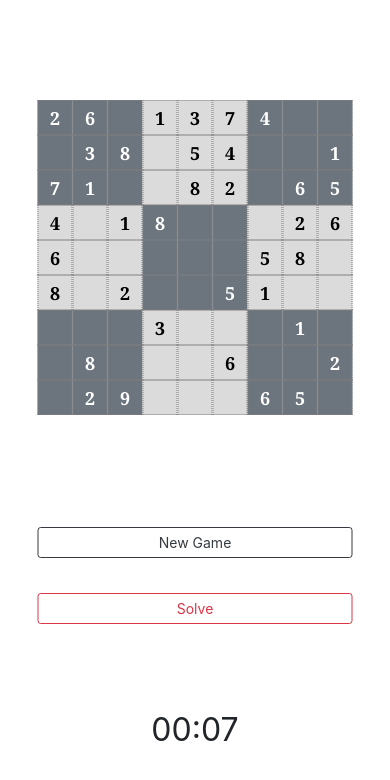
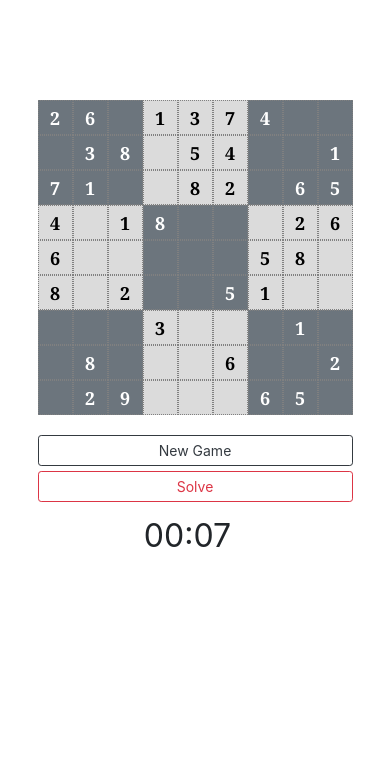
Before and after one commit to curtisyungen/sudoku, a React (Create React App) app: page / in a window 390 px wide. Shown: the top 780 px of the page. Built offline with nearby package versions, Linux system fonts and the light colour scheme.

Commit message:
Add files via upload

```diff
--- a/src/App.css
+++ b/src/App.css
@@ -56,11 +56,7 @@
 @media screen and (max-width: 960px) {
 
   .buttons {
-    bottom: 200px;
-    left: 50%;
     margin-top: 10px;
-    position: absolute;
-    transform: translate(-50%);
     width: 315px;
   }
 
@@ -70,6 +66,6 @@
   }
 
   #solveGame {
-    margin-top: 35px;
+    margin-top: 5px;
   }
 }
--- a/src/components/Board/board.css
+++ b/src/components/Board/board.css
@@ -7,9 +7,6 @@
 @media screen and (max-width: 960px) {
     .board {
         height: 315px;
-        left: 50%;
-        position: absolute;
-        transform: translate(-50%);
         width: 315px;
     }
 }
--- a/src/components/Clock/clock.css
+++ b/src/components/Clock/clock.css
@@ -8,10 +8,6 @@
 
 @media screen and (max-width: 960px) {
     .clock {
-        bottom: 90px;
-        left: 50%;
-        position: absolute;
-        transform: translate(-50%);
         width: 315px;
     }
 }
```
